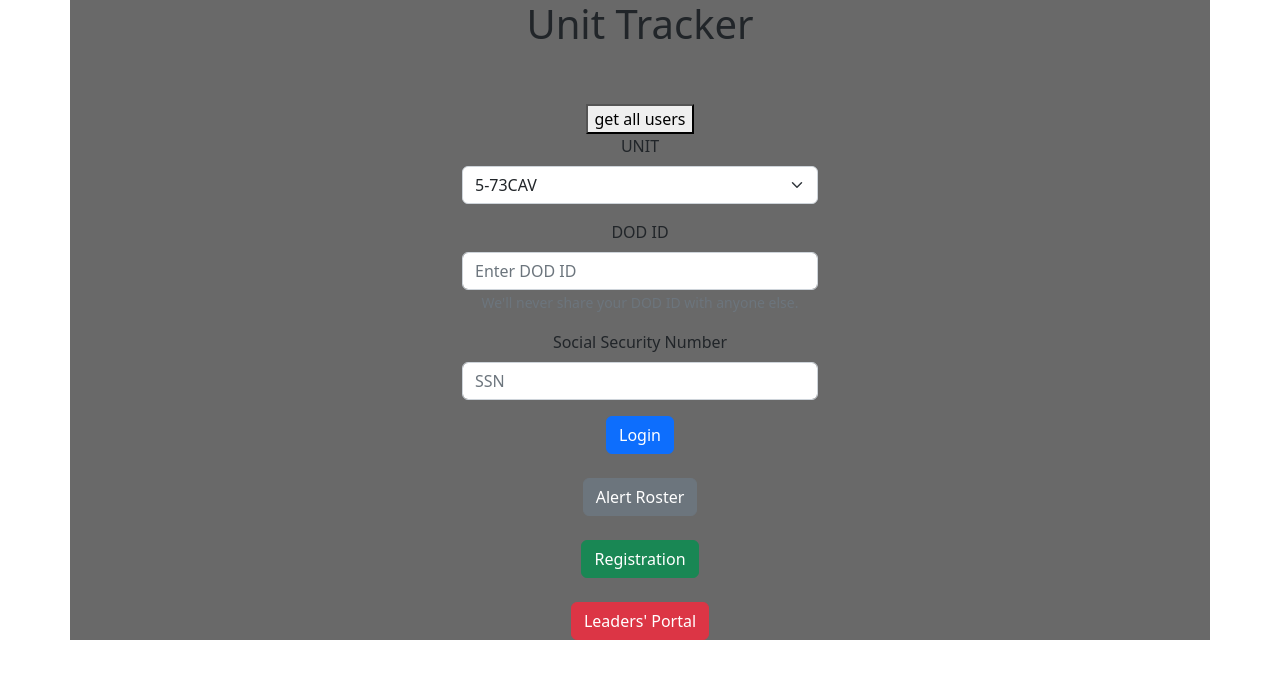
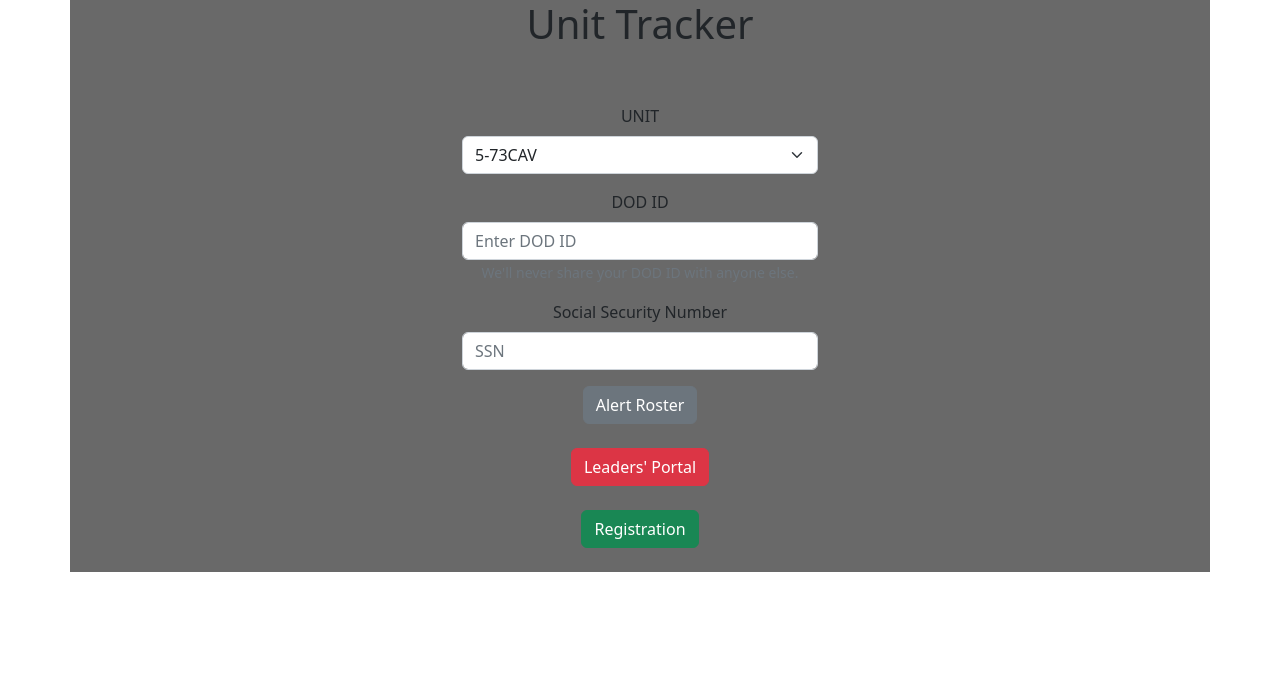
Before and after one commit to CustomFont/unit-tracker, a React (Create React App) app in the folder frontend/: page / in a window 1280 px wide. Shown: the top 678 px of the page. Built offline with nearby package versions, Linux system fonts and the light colour scheme.

Commit message:
removed login button, now alertroster/ leaderportal buttons redirect if login successful

```diff
--- a/frontend/src/components/login.js
+++ b/frontend/src/components/login.js
@@ -2,14 +2,15 @@ import { useState } from 'react';
 import Button from 'react-bootstrap/Button';
 import Form from 'react-bootstrap/Form';
 import {LinkContainer} from 'react-router-bootstrap'
+import { useNavigate } from 'react-router-dom';
 
 export default function Login() {
     const [userLogin, setUserLogin] = useState({"DODID": undefined, "SSN": undefined})
+    const navigate = useNavigate();
 
     const onFormSubmit = e => {
         e.preventDefault()
         let stringifiedJSON = JSON.stringify(userLogin);
-        console.log(stringifiedJSON)
         fetch('http://localhost:8080/login', {
             method: 'POST',
             headers: {
@@ -18,17 +19,20 @@ export default function Login() {
             body: stringifiedJSON,
             withCredentials: true,
             credentials: 'include'
-        }).then(res => console.log(res.session))
+        }).then(res => {
+            if(res.status === 200){
+                if (e.target.id === "alertRosterButton"){
+                    navigate('/alertroster')
+                } else if (e.target.id === "leadersportal") {
+                    navigate('/leadersportal')
+                }
+            }
+        })
     }
-    const getallusers = () => {
-        fetch('http://localhost:8080/users', { credentials: 'include' })
-            .then(res => res.json())
-            .then(data => console.log(data))
-    }
+
     return (
         <>
-            <button onClick={getallusers}>get all users</button>
-            <Form onSubmit={onFormSubmit}>
+            <Form>
                 <Form.Group className="mb-3">
                     <Form.Label>UNIT</Form.Label>
                         <Form.Select>
@@ -51,30 +55,24 @@ export default function Login() {
                     <Form.Label>Social Security Number</Form.Label>
                     <Form.Control type="password" placeholder="SSN" onChange={(e) => setUserLogin(userLogin => ({ ...userLogin, "SSN": e.target.value }))} value={userLogin.SSN} />
                 </Form.Group>
-                <Button variant="primary" type="submit">
-                    Login
+                <Button id="alertRosterButton" variant="secondary" type="submit" onClick={onFormSubmit}>
+                    Alert Roster
+                </Button>
+                <br />
+                <br />
+                <Button id="leadersportal" variant="danger" type="submit" onClick={onFormSubmit}>
+                    Leaders' Portal
                 </Button>
             </Form>
-            <br />
-            <LinkContainer to='/alertroster'>
-                <Button variant="secondary" type="button">
-                    Alert Roster
-                </Button>
-            </LinkContainer>
-            <br />
+
             <br />
             <LinkContainer to='/registration'>
-                <Button variant="success" type="button">
+                <Button id="registrationButton" variant="success" type="button">
                     Registration
                 </Button>
             </LinkContainer>
             <br />
             <br />
-            <LinkContainer to='/leadersportal'>
-                <Button variant="danger" type="button">
-                    Leaders' Portal
-                </Button>
-            </LinkContainer>
         </>
     )
 }
```
